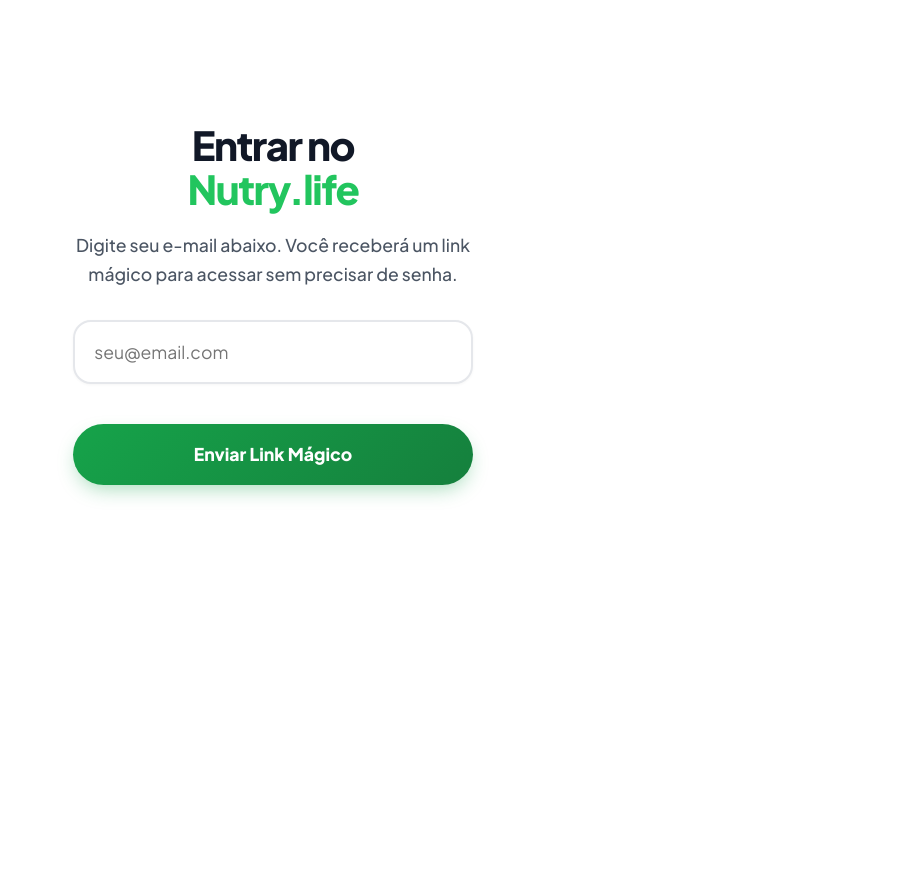
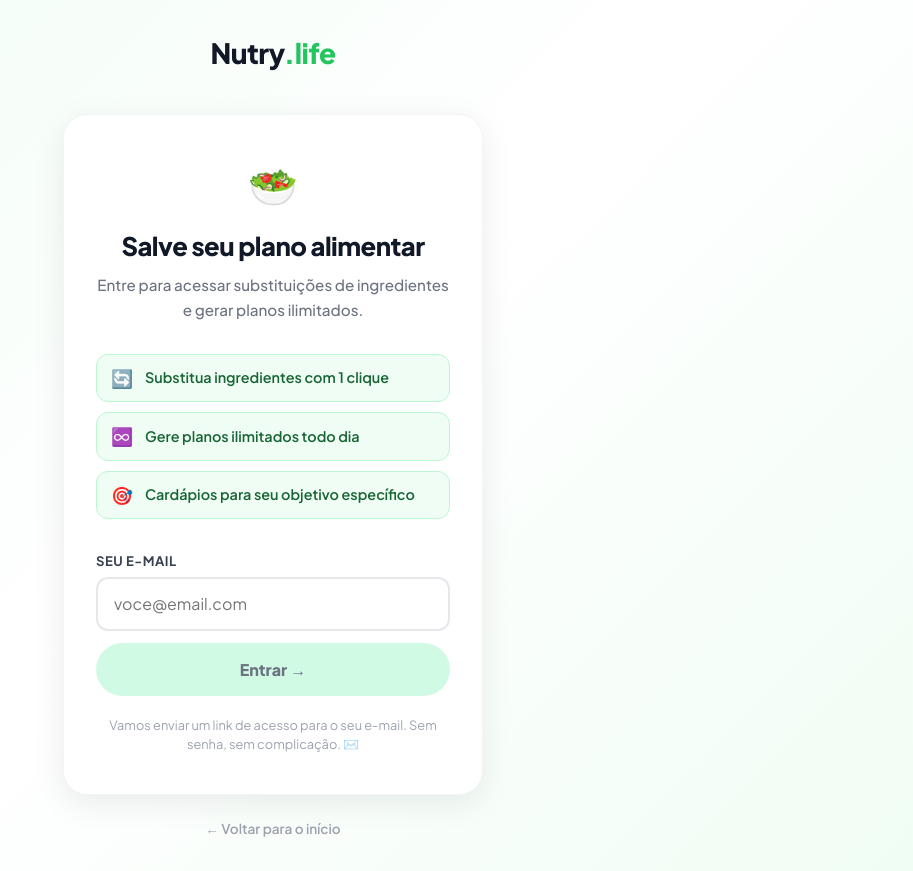
Before and after one commit to elevanceseguros/Nutri, a Next.js app: page /login in a window 1280 px wide. Shown: the whole page, without its empty margins (367-1280 px from the left). Before the commit the page ends 800 px from the top, so only its background shows below. Built offline with nearby package versions, Linux system fonts and the light colour scheme.

Commit message:
Update page.tsx

```diff
--- a/src/app/login/page.tsx
+++ b/src/app/login/page.tsx
@@ -2,11 +2,12 @@
 
 import React, { useState } from "react";
 import { supabase } from "@/lib/supabase";
-import styles from "../page.module.css"; // Reutilizando seus estilos
+import styles from "../page.module.css";
 
 export default function LoginPage() {
   const [email, setEmail] = useState("");
   const [loading, setLoading] = useState(false);
+  const [sent, setSent] = useState(false);
   const [message, setMessage] = useState("");
 
   async function handleLogin(e: React.FormEvent) {
@@ -17,52 +18,196 @@
     const { error } = await supabase.auth.signInWithOtp({
       email,
       options: {
-        emailRedirectTo: window.location.origin, // Volta para a home após o clique
+        emailRedirectTo: window.location.origin,
       },
     });
 
     if (error) {
       setMessage("Erro: " + error.message);
+      setLoading(false);
     } else {
-      setMessage("Verifique seu e-mail! Enviamos um link de acesso.");
+      setSent(true);
+      setLoading(false);
     }
-    setLoading(false);
   }
 
   return (
-    <main className={styles.main} style={{ display: 'flex', alignItems: 'center', justifyContent: 'center', minHeight: '80vh' }}>
-      <div className="fade-up" style={{ maxWidth: '400px', width: '100%', textAlign: 'center' }}>
-        <h1 className={styles.heroTitle} style={{ fontSize: '2.5rem' }}>Entrar no <br/><span className={styles.logoAccent}>Nutry.life</span></h1>
-        <p className={styles.heroSub} style={{ marginBottom: '2rem' }}>
-          Digite seu e-mail abaixo. Você receberá um link mágico para acessar sem precisar de senha.
+    <div style={{
+      minHeight: '100vh',
+      background: 'linear-gradient(135deg, #f0fdf4 0%, #ffffff 50%, #f0fdf4 100%)',
+      display: 'flex',
+      flexDirection: 'column',
+      alignItems: 'center',
+      justifyContent: 'center',
+      padding: '2rem 1.5rem',
+      fontFamily: "'Plus Jakarta Sans', sans-serif",
+    }}>
+
+      {/* Logo */}
+      <div style={{ marginBottom: '2.5rem', textAlign: 'center' }}>
+        <div style={{ fontSize: '1.75rem', fontWeight: 800, letterSpacing: '-0.5px', color: '#111827' }}>
+          Nutry<span style={{ color: '#22c55e' }}>.life</span>
+        </div>
+      </div>
+
+      {!sent ? (
+        <div style={{
+          background: 'white',
+          borderRadius: '24px',
+          padding: '2.5rem 2rem',
+          maxWidth: '420px',
+          width: '100%',
+          boxShadow: '0 8px 32px rgba(0,0,0,0.08)',
+          border: '1px solid #f3f4f6',
+        }}>
+
+          {/* Header */}
+          <div style={{ textAlign: 'center', marginBottom: '2rem' }}>
+            <div style={{ fontSize: '2.5rem', marginBottom: '0.75rem' }}>🥗</div>
+            <h1 style={{ fontSize: '1.6rem', fontWeight: 900, color: '#111827', letterSpacing: '-0.5px', marginBottom: '0.5rem' }}>
+              Salve seu plano alimentar
+            </h1>
+            <p style={{ fontSize: '0.95rem', color: '#6b7280', fontWeight: 500, lineHeight: 1.6 }}>
+              Entre para acessar substituições de ingredientes e gerar planos ilimitados.
             </p>
+          </div>
 
-        <form onSubmit={handleLogin} style={{ display: 'flex', flexDirection: 'column', gap: '1rem' }}>
+          {/* Benefícios */}
+          <div style={{ display: 'flex', flexDirection: 'column', gap: '10px', marginBottom: '2rem' }}>
+            {[
+              { icon: '🔄', text: 'Substitua ingredientes com 1 clique' },
+              { icon: '♾️', text: 'Gere planos ilimitados todo dia' },
+              { icon: '🎯', text: 'Cardápios para seu objetivo específico' },
+            ].map((b, i) => (
+              <div key={i} style={{
+                display: 'flex',
+                alignItems: 'center',
+                gap: '12px',
+                background: '#f0fdf4',
+                border: '1px solid #bbf7d0',
+                borderRadius: '12px',
+                padding: '10px 14px',
+                fontSize: '0.9rem',
+                fontWeight: 600,
+                color: '#166534',
+              }}>
+                <span style={{ fontSize: '1.1rem' }}>{b.icon}</span>
+                {b.text}
+              </div>
+            ))}
+          </div>
+
+          {/* Form */}
+          <div style={{ display: 'flex', flexDirection: 'column', gap: '12px' }}>
+            <div>
+              <label style={{ fontSize: '0.82rem', fontWeight: 700, color: '#374151', marginBottom: '6px', display: 'block', textTransform: 'uppercase', letterSpacing: '0.5px' }}>
+                Seu e-mail
+              </label>
               <input
                 type="email"
-            placeholder="seu@email.com"
+                placeholder="voce@email.com"
                 required
-            className={styles.qBtn} // Usando o estilo dos botões para manter o padrão
-            style={{ width: '100%', padding: '1.2rem', fontSize: '1.1rem', cursor: 'text' }}
                 value={email}
                 onChange={(e) => setEmail(e.target.value)}
+                onKeyDown={(e) => e.key === 'Enter' && handleLogin(e as any)}
+                style={{
+                  width: '100%',
+                  padding: '0.9rem 1rem',
+                  fontSize: '1rem',
+                  border: '2px solid #e5e7eb',
+                  borderRadius: '12px',
+                  outline: 'none',
+                  fontFamily: 'inherit',
+                  transition: 'border-color 0.2s',
+                  boxSizing: 'border-box',
+                }}
+                onFocus={e => e.target.style.borderColor = '#22c55e'}
+                onBlur={e => e.target.style.borderColor = '#e5e7eb'}
               />
+            </div>
 
             <button
-            type="submit"
-            disabled={loading}
-            className={`${styles.btnPrimary} ${loading ? styles.btnDisabled : ""}`}
+              onClick={handleLogin}
+              disabled={loading || !email}
+              style={{
+                width: '100%',
+                background: loading || !email ? '#d1fae5' : 'linear-gradient(135deg, #16a34a 0%, #15803d 100%)',
+                color: loading || !email ? '#6b7280' : 'white',
+                border: 'none',
+                borderRadius: '99px',
+                padding: '1rem',
+                fontSize: '1rem',
+                fontWeight: 800,
+                cursor: loading || !email ? 'not-allowed' : 'pointer',
+                transition: 'all 0.2s',
+                fontFamily: 'inherit',
+                boxShadow: loading || !email ? 'none' : '0 8px 20px -5px rgba(22, 163, 74, 0.4)',
+              }}
             >
-            {loading ? "Enviando..." : "Enviar Link Mágico"}
+              {loading ? "Enviando..." : "Entrar →"}
             </button>
-        </form>
+          </div>
 
           {message && (
-          <p style={{ marginTop: '1.5rem', fontWeight: '700', color: message.includes("Erro") ? "#ef4444" : "#22c55e" }}>
+            <p style={{ marginTop: '1rem', fontWeight: 700, color: '#ef4444', textAlign: 'center', fontSize: '0.9rem' }}>
               {message}
             </p>
           )}
+
+          <p style={{ marginTop: '1.25rem', fontSize: '0.8rem', color: '#9ca3af', textAlign: 'center', lineHeight: 1.5 }}>
+            Vamos enviar um link de acesso para o seu e-mail. Sem senha, sem complicação. ✉️
+          </p>
         </div>
-    </main>
+      ) : (
+        <div style={{
+          background: 'white',
+          borderRadius: '24px',
+          padding: '2.5rem 2rem',
+          maxWidth: '420px',
+          width: '100%',
+          boxShadow: '0 8px 32px rgba(0,0,0,0.08)',
+          border: '1px solid #f3f4f6',
+          textAlign: 'center',
+        }}>
+          <div style={{ fontSize: '3rem', marginBottom: '1rem' }}>📬</div>
+          <h2 style={{ fontSize: '1.5rem', fontWeight: 900, color: '#111827', marginBottom: '0.75rem' }}>
+            Verifique seu e-mail!
+          </h2>
+          <p style={{ fontSize: '0.95rem', color: '#6b7280', fontWeight: 500, lineHeight: 1.6, marginBottom: '1.5rem' }}>
+            Enviamos um link de acesso para <strong style={{ color: '#111827' }}>{email}</strong>. Clique nele para entrar no Nutry.life.
+          </p>
+          <div style={{
+            background: '#f0fdf4',
+            border: '1px solid #bbf7d0',
+            borderRadius: '12px',
+            padding: '12px 16px',
+            fontSize: '0.85rem',
+            color: '#166534',
+            fontWeight: 600,
+          }}>
+            💡 Não encontrou? Verifique a pasta de spam.
+          </div>
+          <button
+            onClick={() => setSent(false)}
+            style={{
+              marginTop: '1.25rem',
+              background: 'transparent',
+              border: 'none',
+              color: '#6b7280',
+              fontSize: '0.85rem',
+              cursor: 'pointer',
+              fontFamily: 'inherit',
+              textDecoration: 'underline',
+            }}
+          >
+            Usar outro e-mail
+          </button>
+        </div>
+      )}
+
+      <a href="/" style={{ marginTop: '1.5rem', fontSize: '0.85rem', color: '#9ca3af', textDecoration: 'none', fontWeight: 600 }}>
+        ← Voltar para o início
+      </a>
+    </div>
   );
 }
```
Lines whose indentation alone changed are shown as unchanged.
